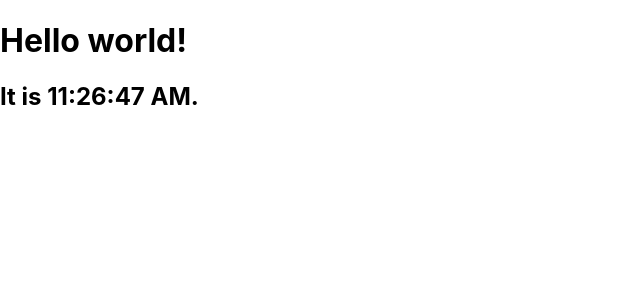
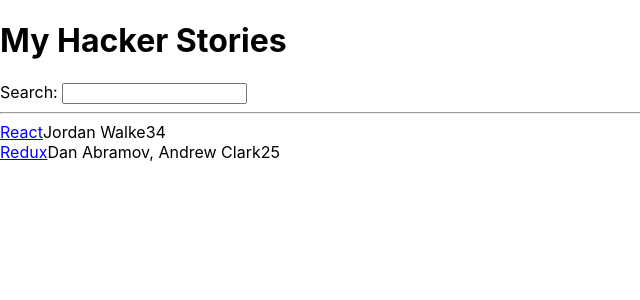
Before and after one commit to xwasp/hknews-react, a React (Create React App) app: page / in a window 1280 px wide. Shown: the top 300 px of the page, without its empty margins (0-640 px from the left). Built offline with nearby package versions, Linux system fonts and the light colour scheme.

Commit message:
removed tick

```diff
--- a/src/index.js
+++ b/src/index.js
@@ -11,18 +11,6 @@
   document.getElementById('root')
 );
 
-
-function tick(){
-  const element = (
-  <div>
-    <h1>Hello world!</h1>
-    <h2>It is {new Date().toLocaleTimeString()}.</h2>
-  </div>
-  );
-  ReactDOM.render(element,document.getElementById('root'));
-}
-
-setInterval(tick,1000);
 // If you want to start measuring performance in your app, pass a function
 // to log results (for example: reportWebVitals(console.log))
 // or send to an analytics endpoint. Learn more: https://bit.ly/CRA-vitals
```
